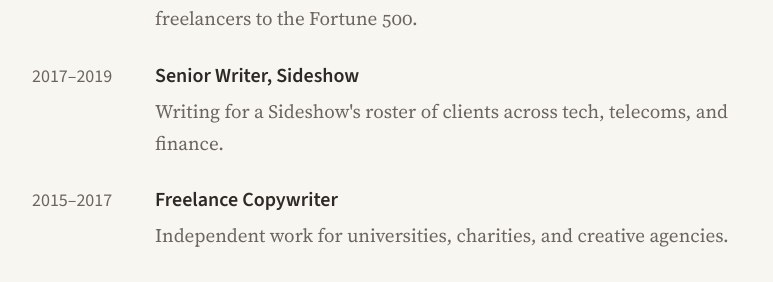
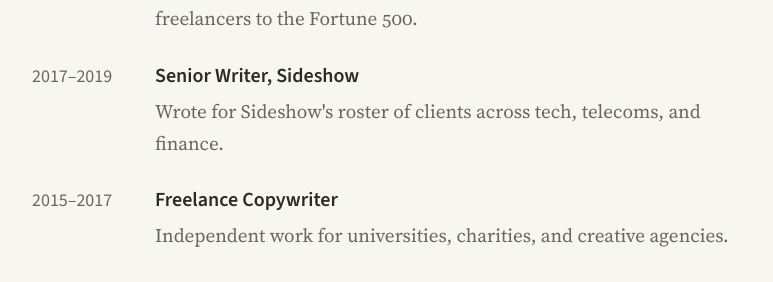
Before and after one commit to freddiewrites/freddiewrites.github.io, a Jekyll site: the page built from about.markdown, in a window 1280 px wide and 900 px high, scrolled down 1592 px. Shown: the part 162-444 px from the top of the window, without its empty margins (152-925 px from the left). Built offline with Jekyll 4.4.1, drawn with Linux system fonts in a browser that asks for light colours.

Commit message:
Update experience summary from present to past tense

```diff
--- a/about.markdown
+++ b/about.markdown
@@ -57,7 +57,7 @@ Arts University Bournemouth, Bond & Coyne, Brunel University London, BT, Direct
     <span class="experience-years">2017–2019</span>
     <div class="experience-details">
       <div class="experience-role">Senior Writer, Sideshow</div>
-      <div class="experience-summary">Writing for a Sideshow's roster of clients across tech, telecoms, and finance.</div>
+      <div class="experience-summary">Wrote for Sideshow's roster of clients across tech, telecoms, and finance.</div>
     </div>
   </li>
   <li class="experience-item">
```
